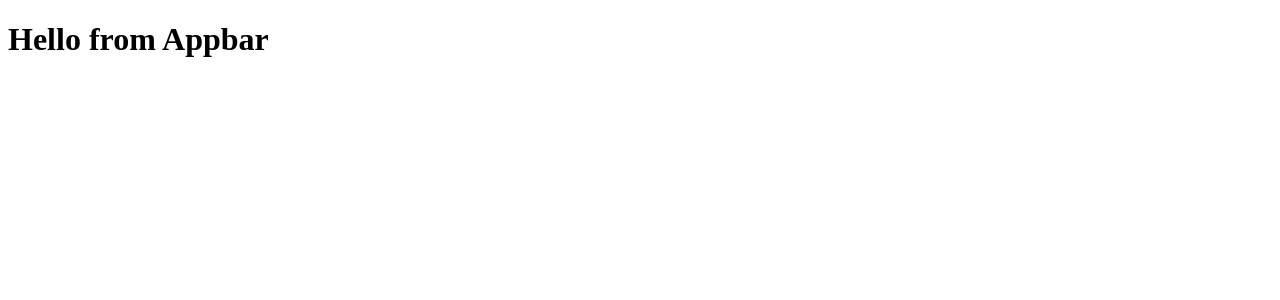
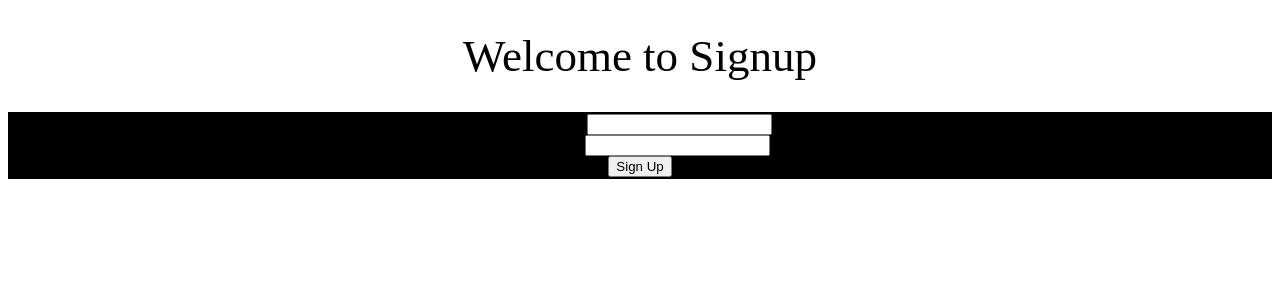
Before and after one commit to SarathiPrabu/CourseSellingApp, a React (Vite) app in the folder client/: page / in a window 1280 px wide. Shown: the top 300 px of the page. Built offline with nearby package versions, Linux system fonts and the light colour scheme.

Commit message:
Signup.jsx Added

```diff
--- a/client/src/App.jsx
+++ b/client/src/App.jsx
@@ -1,8 +1,10 @@
 import Appbar from "./components/Appbar.jsx";
+import Signup from "./components/Signup.jsx";
 function App() {
   return (
    <div>
-       <Appbar></Appbar>
+       {/*<Appbar></Appbar>*/}
+       <Signup></Signup>
    </div>
   )
 }
--- /dev/null
+++ b/client/src/components/Signup.jsx
@@ -0,0 +1,29 @@
+function Signup(){
+
+    return(
+        <div>
+            <center>
+                <div style={{
+                    fontSize : 45,
+                    margin : 20,
+                    padding: 10
+                }}>
+                    Welcome to Signup
+                </div>
+            </center>
+            <center>
+                <div style={{
+                    border: "2px solid black",
+                    background: "black"
+                }}>
+                    Username - <input type={"text"}/> <br/>
+                    Password - <input type={"password"}/><br/>
+                    <button>Sign Up</button>
+                </div>
+            </center>
+
+        </div>
+    )
+}
+
+export default Signup
```
